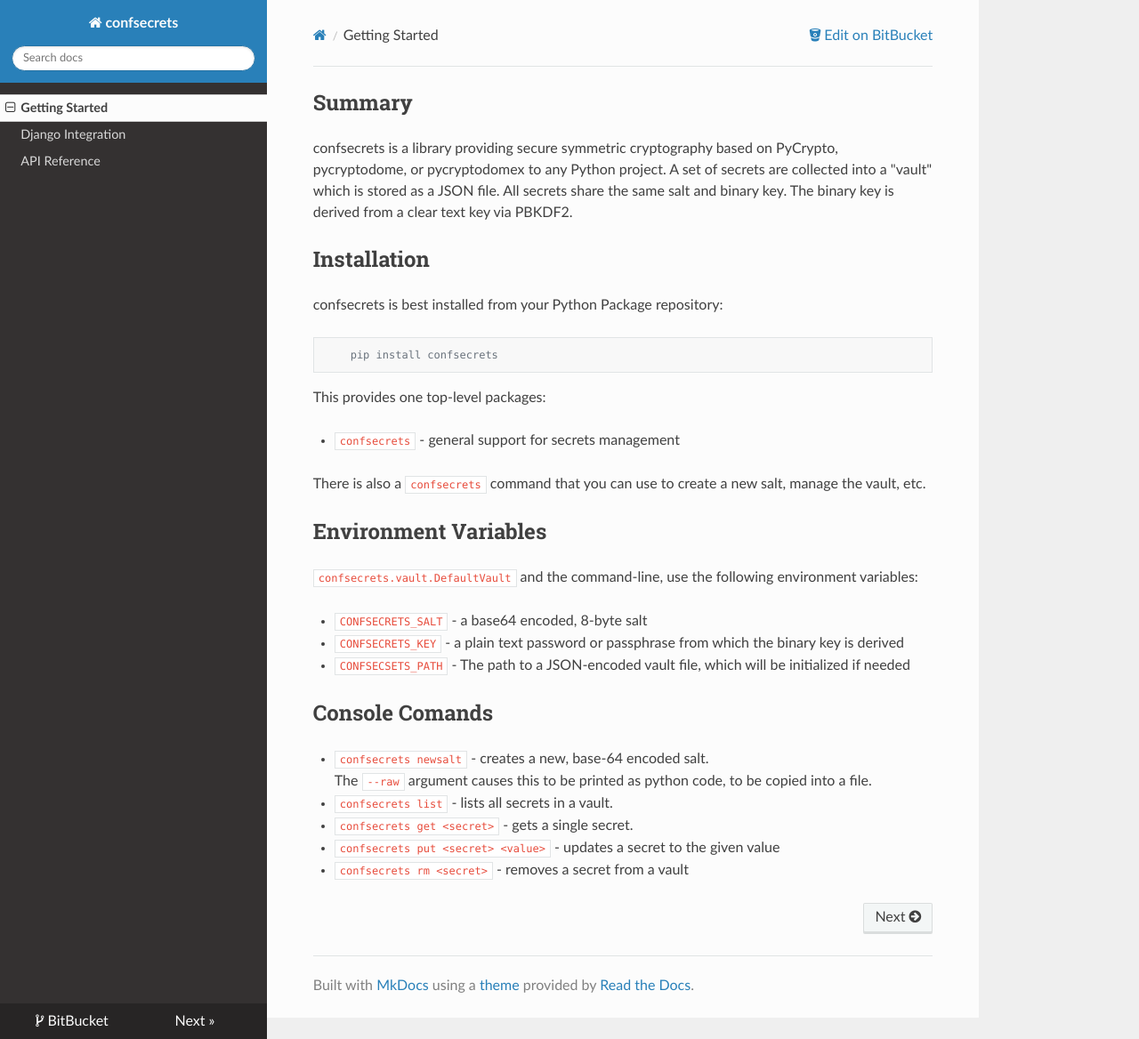
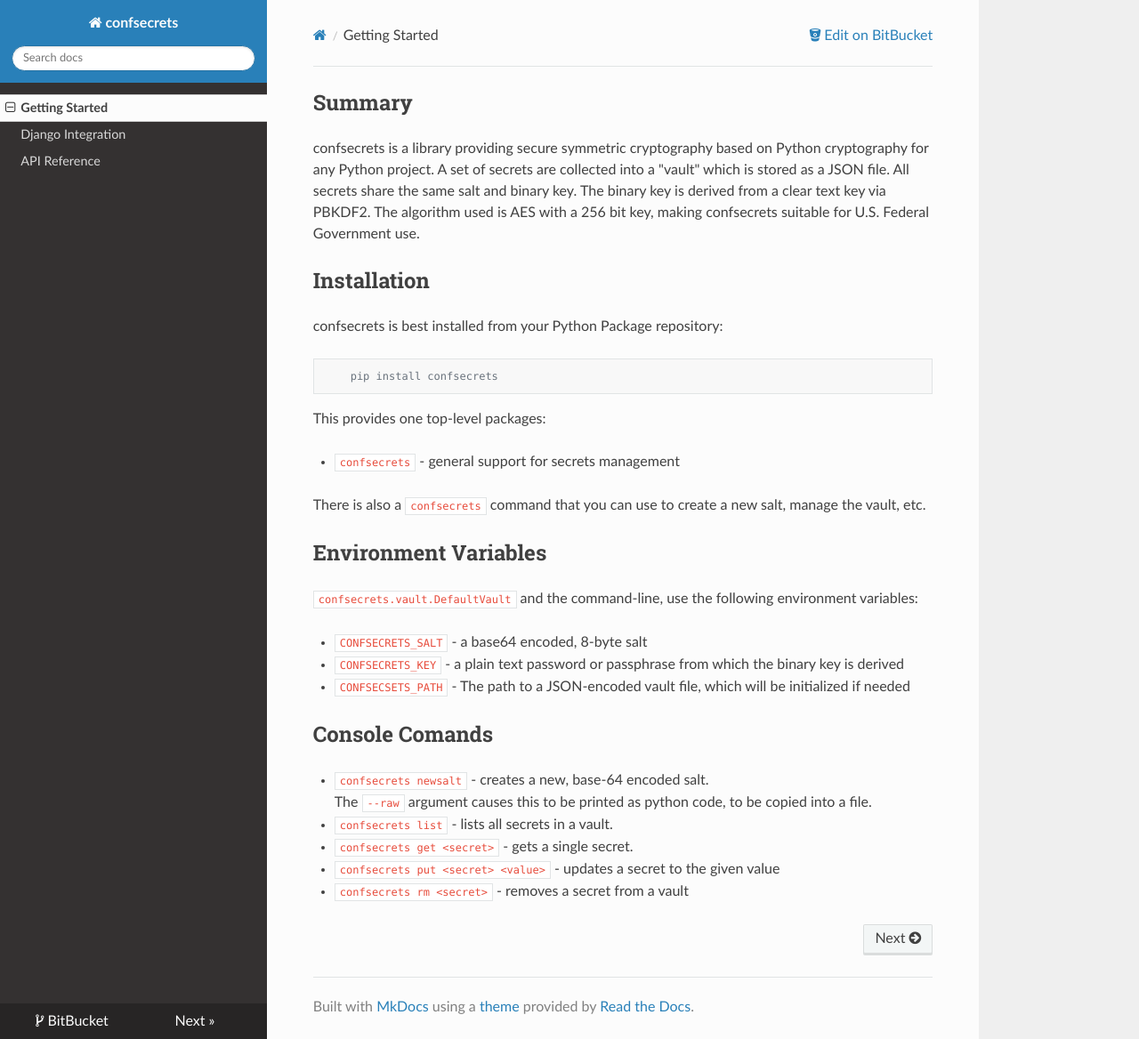
Before and after one commit to danizen/confsecrets, an MkDocs documentation site: the page built from docs/index.md, in a window 1280 px wide and 1168 px high. Shown: the whole window at 89% size. Built offline with MkDocs 1.6.1, drawn with Linux system fonts in a browser that asks for light colours; nearby versions of some CDN libraries.

Commit message:
Update the index as the backend encryption library has changed

```diff
--- a/docs/index.md
+++ b/docs/index.md
@@ -4,8 +4,10 @@
 
 ## Summary
 
-confsecrets is a library providing secure symmetric cryptography based on PyCrypto, pycryptodome, or pycryptodomex to any Python project.  A set of secrets are collected into a "vault" which is stored as a JSON file.  All secrets share the same salt and binary key.  The binary key is derived from a
-clear text key via PBKDF2.
+confsecrets is a library providing secure symmetric cryptography based on Python cryptography for any Python
+project. A set of secrets are collected into a "vault" which is stored as a JSON file. All secrets share the
+same salt and binary key. The binary key is derived from a clear text key via PBKDF2. The algorithm used is AES
+with a 256 bit key, making confsecrets suitable for U.S. Federal Government use.
 
 ## Installation
 
```
